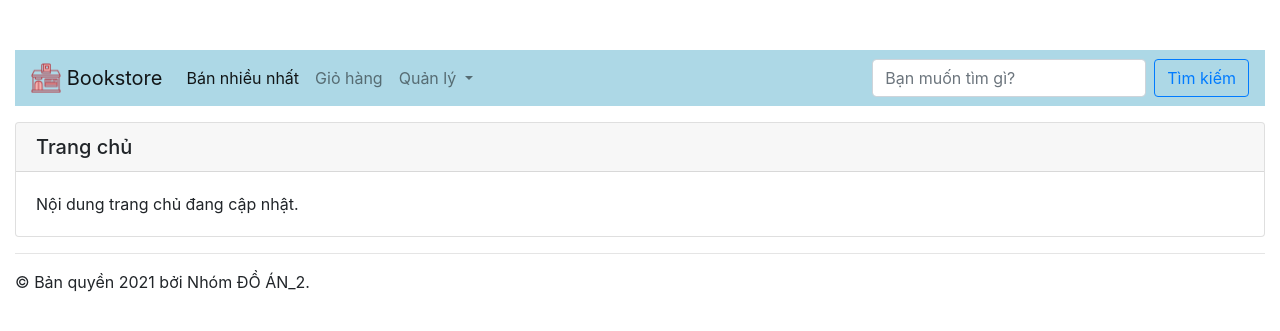
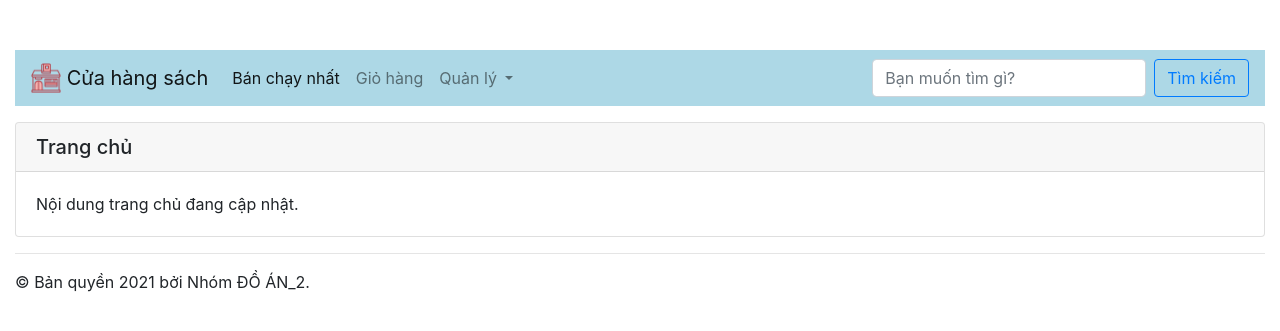
Before and after one commit to ngovanthai123/QLBanSach, an ASP.NET MVC app: page / in a window 1280 px wide. Shown: the top 331 px of the page. Run offline with ASP.NET Core 8 and stand-ins for ASP.NET MVC 5, Linux system fonts and the light colour scheme; the project's own start-up code is not run, and a stand-in starts its controllers and pages; some libraries are stand-ins or nearby versions.

Commit message:
edit giao diện

```diff
--- a/ShopOnline/Views/Shared/_Layout.cshtml
+++ b/ShopOnline/Views/Shared/_Layout.cshtml
@@ -3,7 +3,7 @@
 <head>
     <meta charset="utf-8" />
     <meta name="viewport" content="width=device-width, initial-scale=1.0" />
-    <title>@ViewBag.Title - Bookstore</title>
+    <title>@ViewBag.Title - Cửa hàng sách</title>
     @Styles.Render("~/Content/css")
     @Scripts.Render("~/bundles/modernizr")
 </head>
@@ -12,7 +12,7 @@
         <nav class="navbar navbar-expand-lg navbar-light" style="background-color:lightblue;">
             <a class="navbar-brand" href="@Url.Action("Index", "Home")">
                 <img src="~/Images/book-shop.png" width="30" height="30" class="d-inline-block align-top" alt="" />
-                Bookstore
+                Cửa hàng sách
             </a>
             <button class="navbar-toggler" type="button" data-toggle="collapse" data-target="#navbarSupportedContent" aria-controls="navbarSupportedContent" aria-expanded="false" aria-label="Toggle navigation">
                 <span class="navbar-toggler-icon"></span>
@@ -20,7 +20,7 @@
             <div class="collapse navbar-collapse" id="navbarSupportedContent">
                 <ul class="navbar-nav mr-auto">
                     <li class="nav-item active">
-                        <a class="nav-link" href="#">Bán nhiều nhất</a>
+                        <a class="nav-link" href="#">Bán chạy nhất</a>
                     </li>
                     <li class="nav-item">
                         <a class="nav-link" href="#">Giỏ hàng</a>
```
Also changed, not shown: 4 other files.
